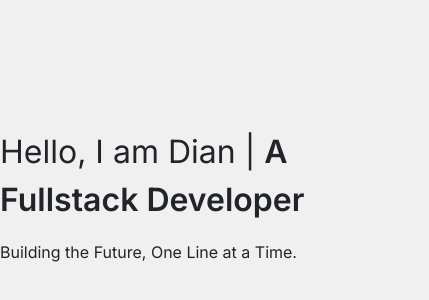
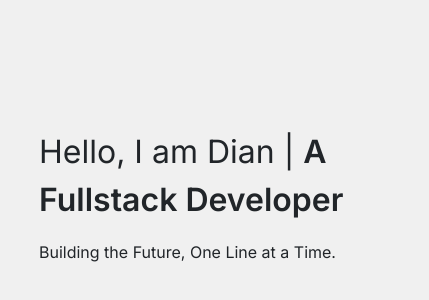
Before and after one commit to sh-dian/sh-dian.github.io, a plain HTML site: page index.html in a window 390 px wide. Shown: the part 218-518 px from the top of the page, 429 px wide, since content can reach past the window. Drawn offline with nearby package versions, Linux system fonts and the light colour scheme.

Commit message:
no message

```diff
--- a/index.html
+++ b/index.html
@@ -41,7 +41,7 @@
 
     @media (max-width: 480px) {
         .my-element {
-            margin-left: 0;
+            margin-left: 10%;
         }
     }
 </style>
```
